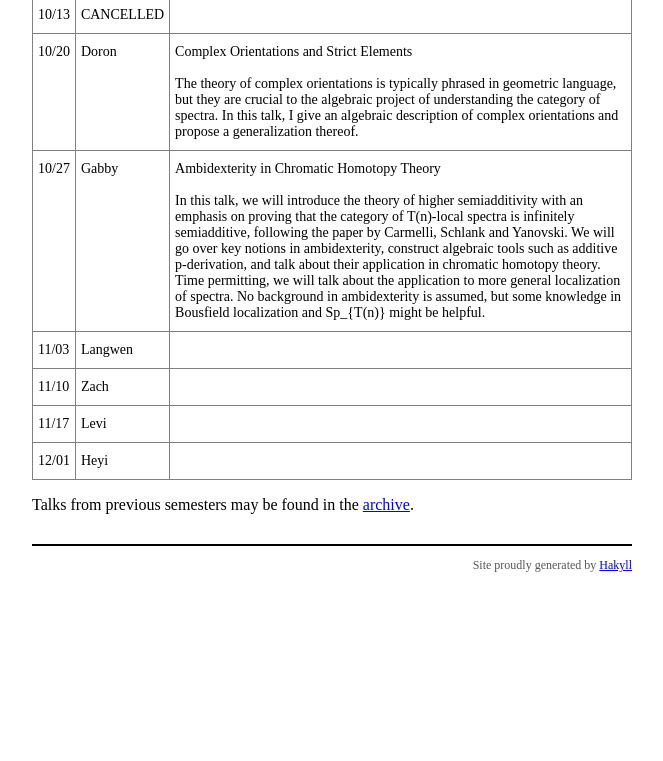
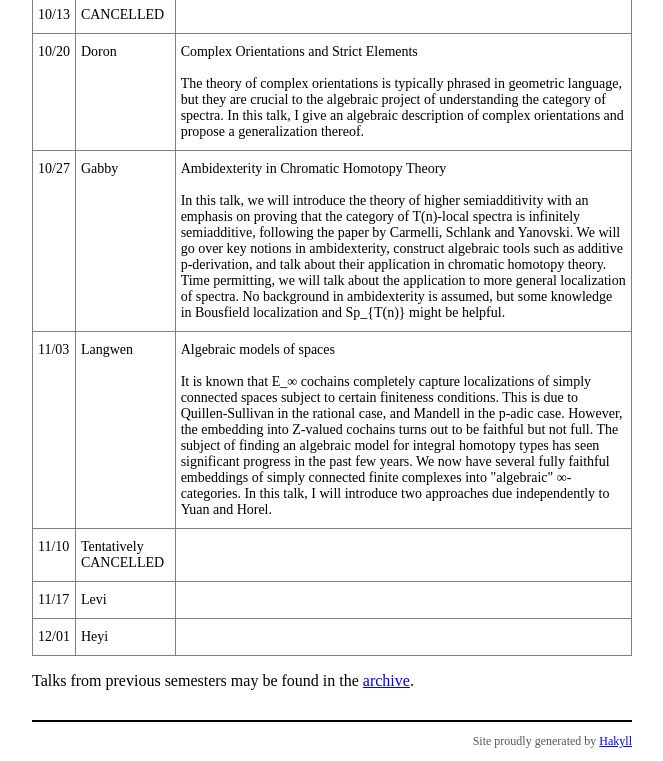
Before and after one commit to gshts/gshts.github.io, a plain HTML site: page docs/index.html in a window 1280 px wide. Shown: the part 1363-2124 px from the top of the page, without its empty margins (308-971 px from the left). Before the commit the page ends 1948 px from the top, so only its background shows below. Drawn offline with Linux system fonts and the light colour scheme.

Commit message:
updated 2023-11-03 and 2023-11-10 talks

```diff
--- a/docs/index.html
+++ b/docs/index.html
@@ -110,11 +110,11 @@ I will outline Campion and Ye’s work, and I will show how it fits into a netwo
   <tr>
     <td class="tg-0pky">11/03<br></td>
     <td class="tg-0pky">Langwen<br></td>
-    <td class="tg-0pky"></td>
+    <td class="tg-0pky"> Algebraic models of spaces <br> <br> It is known that E_∞ cochains completely capture localizations of simply connected spaces subject to certain finiteness conditions. This is due to Quillen-Sullivan in the rational case, and Mandell in the p-adic case. However, the embedding into Z-valued cochains turns out to be faithful but not full. The subject of finding an algebraic model for integral homotopy types has seen significant progress in the past few years. We now have several fully faithful embeddings of simply connected finite complexes into "algebraic" ∞-categories. In this talk, I will introduce two approaches due independently to Yuan and Horel. </td>
   </tr>
   <tr>
     <td class="tg-0pky">11/10<br></td>
-    <td class="tg-0pky">Zach<br></td>
+    <td class="tg-0pky">Tentatively CANCELLED<br></td>
     <td class="tg-0pky"></td>
   </tr>
   <tr>
```
Also changed, not shown: index.html (+2 -2 lines).
